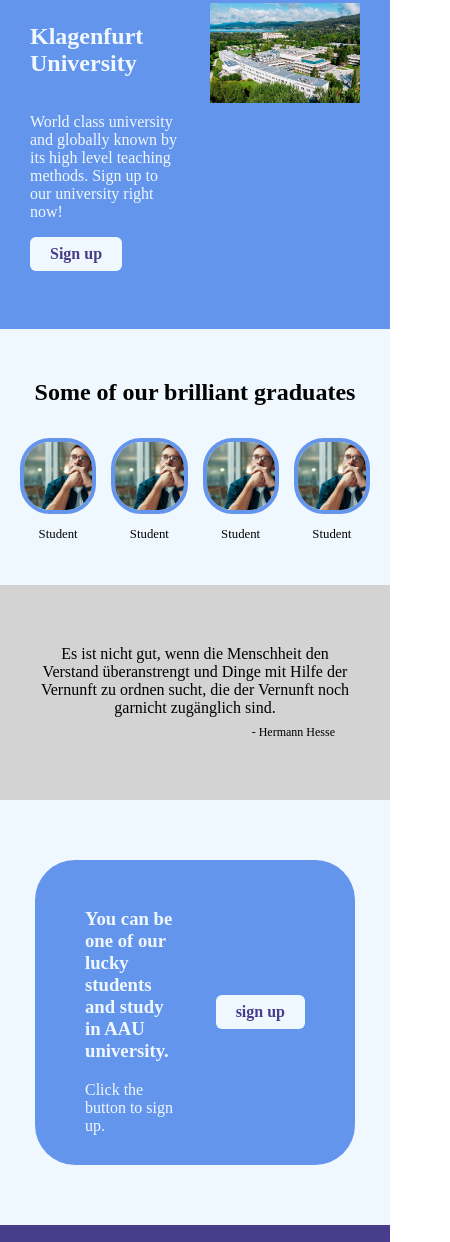
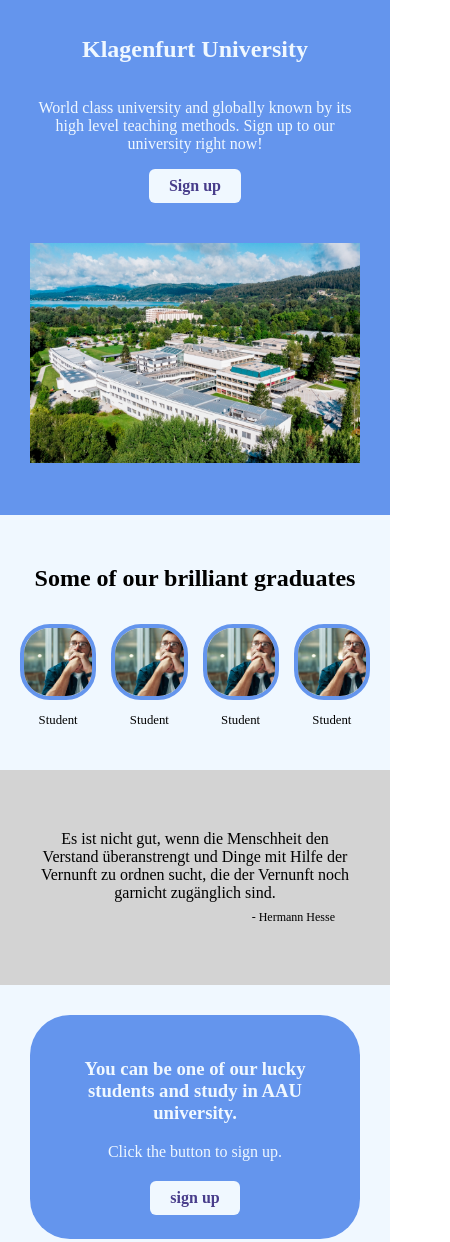
Before and after one commit to ash-naj/Html-Template, a plain HTML site: page index.html in a window 390 px wide. Shown: the part 185-1427 px from the top of the page, 450 px wide, since content can reach past the window. Drawn offline with Linux system fonts and the light colour scheme.

Commit message:
fixed visualization for phone

```diff
--- a/index.html
+++ b/index.html
@@ -5,6 +5,7 @@
     <meta http-equiv="X-UA-Compatible" content="ie=edge">
     <meta name="viewport" content="width=device-width, initial-scale=1.0">
     <link rel="stylesheet" href="./styles/index_style.css">
+    <script src="./scripts/index-script.js" defer></script>
     <title>Landing Page</title>
 </head>
 <body>
--- a/styles/index_style.css
+++ b/styles/index_style.css
@@ -187,7 +187,7 @@ body {
 
 .footer {
     text-align: center;
-    background-color: var(--footer);;
+    background-color: var(--footer);
     padding:24px;
     margin-top: auto;
 }
@@ -196,3 +196,31 @@ body {
     margin:0;
     color:var(--text);
 }
+
+@media (max-width: 768px) {
+    .header-container{
+        flex-direction: column;
+        gap: 16px;
+    }
+    .hero-container{
+        flex-direction: column;
+        margin-top: 16px;
+        text-align: center;
+    }
+    .hero-container a{
+        align-self: center;
+    }
+    .info-container{
+        flex-direction: column;
+        gap: 24px;
+    }
+    .signup {
+        padding: 30px 30px;
+    }
+    .signup-container{
+        flex-direction: column;
+        text-align: center;
+        padding: 24px 30px;
+        gap: 20px;
+    }
+}
```
Also changed, not shown: scripts/index-script.js (added).
